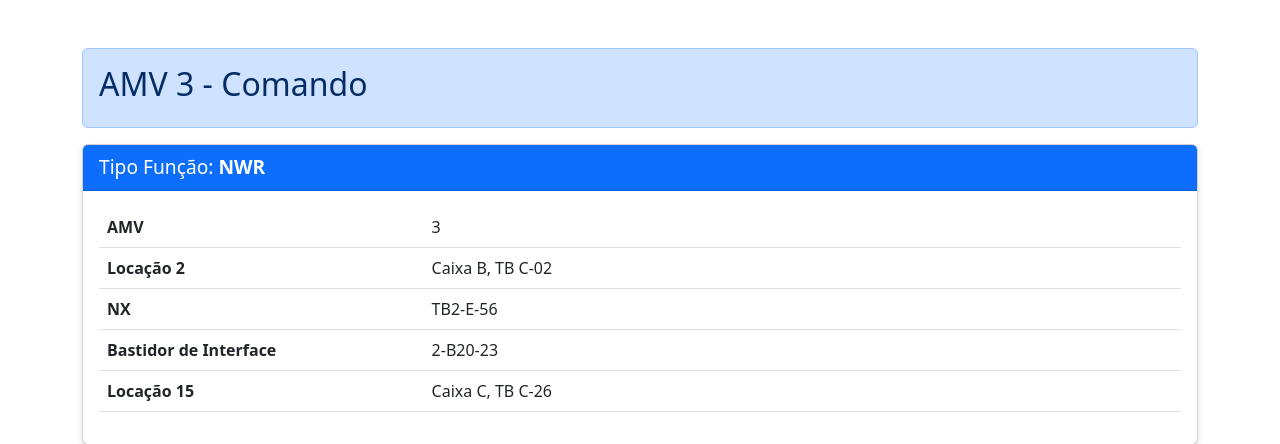
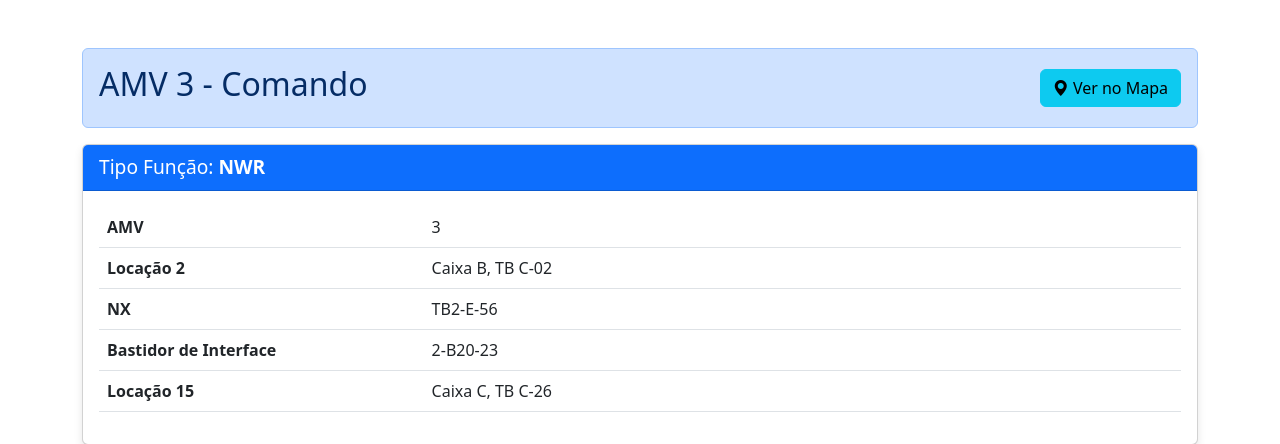
Before and after one commit to raonim/sitcon_v2.1, a Flask app: page /amv_comando/3 in a window 1280 px wide. Shown: the part 68-512 px from the top of the page. Run offline with Flask 3, Linux system fonts and the light colour scheme; a user stored in the database is signed in; data comes from the database, SQL or seed files in the repository.

Commit message:
API de mapas

```diff
--- a/app.py
+++ b/app.py
@@ -12,6 +12,21 @@ app = Flask(__name__)
 app.config['SQLALCHEMY_DATABASE_URI'] = 'sqlite:///sitcon.db'
 app.config['SQLALCHEMY_TRACK_MODIFICATIONS'] = False
 app.secret_key = 'univesp'
+
+# Dicionário com as coordenadas fixas para cada AMV
+AMV_COORDINATES = {
+    3: {'lat': -23.53772748, 'lon': -46.62564841},
+    7: {'lat': -23.537293002295275, 'lon': -46.6272271538021},
+    9: {'lat': -23.537224763636324, 'lon': -46.62748464586983},
+    11: {'lat': -23.536951907113195, 'lon': -46.62862858190322},
+    25: {'lat': -23.53481585882352, 'lon': -46.63692885775565},
+    27: {'lat': -23.53456763366985, 'lon': -46.63777073643062},
+    29: {'lat': -23.53160774467059, 'lon': -46.641171676914915},
+    31: {'lat': -23.531280618446186, 'lon': -46.641427018385784},
+    39: {'lat': -23.530611035553193, 'lon': -46.64175876209118},
+    43: {'lat':  -23.535751059028946, 'lon': -46.633295825547265},
+    47: {'lat': -23.535590081366507, 'lon': -46.63401657557258}
+    }
 
 TRADUCOES_GERAIS = {
     'idamv': 'AMV',
@@ -340,10 +355,13 @@ def mostrar_amv(amv_id, tipo):
         flash(f'Nenhum registro de {tipo} encontrado para AMV {amv_number}', 'warning')
         return redirect(url_for('amv'))
 
+    coordenadas = AMV_COORDINATES.get(amv_number)
+
     return render_template('amv_detail.html',
                          amv_id=amv_number,
                          registros=dados,
-                         tipo=tipo)
+                         tipo=tipo,
+                         coordenadas=coordenadas)
 
 @app.route('/amv/<amv_id>')
 @login_required
--- a/static/js/main.js
+++ b/static/js/main.js
@@ -1,9 +1,9 @@
-// Logica para validar o formulário de cadastro
+// static/js/main.js
+
 document.addEventListener('DOMContentLoaded', function() {
 
-
+    // --- BLOCO 1: LÓGICA PARA O FORMULÁRIO DE CADASTRO ---
     const formCadastro = document.querySelector('form[action="/cadastro"]');
-
     if (formCadastro) {
         formCadastro.addEventListener('submit', function(event) {
             const senhaInput = document.getElementById('senha');
@@ -15,4 +15,41 @@ document.addEventListener('DOMContentLoaded', function() {
             }
         });
     }
+
+
+    // --- BLOCO 2: LÓGICA PARA O MAPA (INDEPENDENTE DO BLOCO 1) ---
+    const mapaContainer = document.getElementById('mapa-container');
+    const mostrarMapaBtn = document.getElementById('mostrar-mapa-btn');
+
+    // Se o botão do mapa e o container existirem nesta página...
+    if (mostrarMapaBtn && mapaContainer) {
+
+        // Adiciona um "ouvinte" para o evento de clique no botão
+        mostrarMapaBtn.addEventListener('click', function() {
+
+            // Pega a latitude e longitude dos atributos 'data-*' que definimos no HTML
+            const lat = parseFloat(mapaContainer.dataset.lat);
+            const lon = parseFloat(mapaContainer.dataset.lon);
+
+            // Torna o container do mapa visível
+            mapaContainer.style.display = 'block';
+
+            // Insere o mapa do Google dentro do container usando um iframe
+            mapaContainer.innerHTML = `
+                <iframe
+                  width="100%"
+                  height="100%"
+                  style="border:0"
+                  loading="lazy"
+                  allowfullscreen
+                  referrerpolicy="no-referrer-when-downgrade"
+                  src="https://www.google.com/maps?q=${lat},${lon}&hl=es;z=14&amp;output=embed">
+                </iframe>
+            `;
+
+            // Esconde o botão para não criar vários mapas
+            this.style.display = 'none';
+        });
+    }
+
 });
--- a/templates/amv_detail.html
+++ b/templates/amv_detail.html
@@ -4,8 +4,25 @@
 
 {% block content %}
 <div class="alert {{ 'alert-primary' if tipo == 'Comando' else 'alert-success' }}">
-    <h2>AMV {{ amv_id }} - {{ tipo }}</h2>
+    <div class="d-flex justify-content-between align-items-center">
+        <h2>AMV {{ amv_id }} - {{ tipo }}</h2>
+        {% if coordenadas %}
+            <button id="mostrar-mapa-btn" class="btn btn-info">
+                <i class="bi bi-geo-alt-fill"></i> Ver no Mapa
+            </button>
+        {% endif %}
+    </div>
 </div>
+
+{% if coordenadas %}
+<div id="mapa-container"
+     class="mb-4"
+     style="height: 400px; display: none;"
+     data-lat="{{ coordenadas.lat }}"
+     data-lon="{{ coordenadas.lon }}">
+</div>
+{% endif %}
+
 
 {% for registro in registros %}
 <div class="card mb-4">
--- a/templates/sitcon.html
+++ b/templates/sitcon.html
@@ -3,7 +3,7 @@
 {% block title %}Página Inicial{% endblock %}
 
 {% block content %}
-<h1 class="text-center mb-5">Equipamentos testando branch</h1>
+<h1 class="text-center mb-5">Equipamentos</h1>
 
 <div class="row justify-content-center">
   <div class="col-md-4">
```
